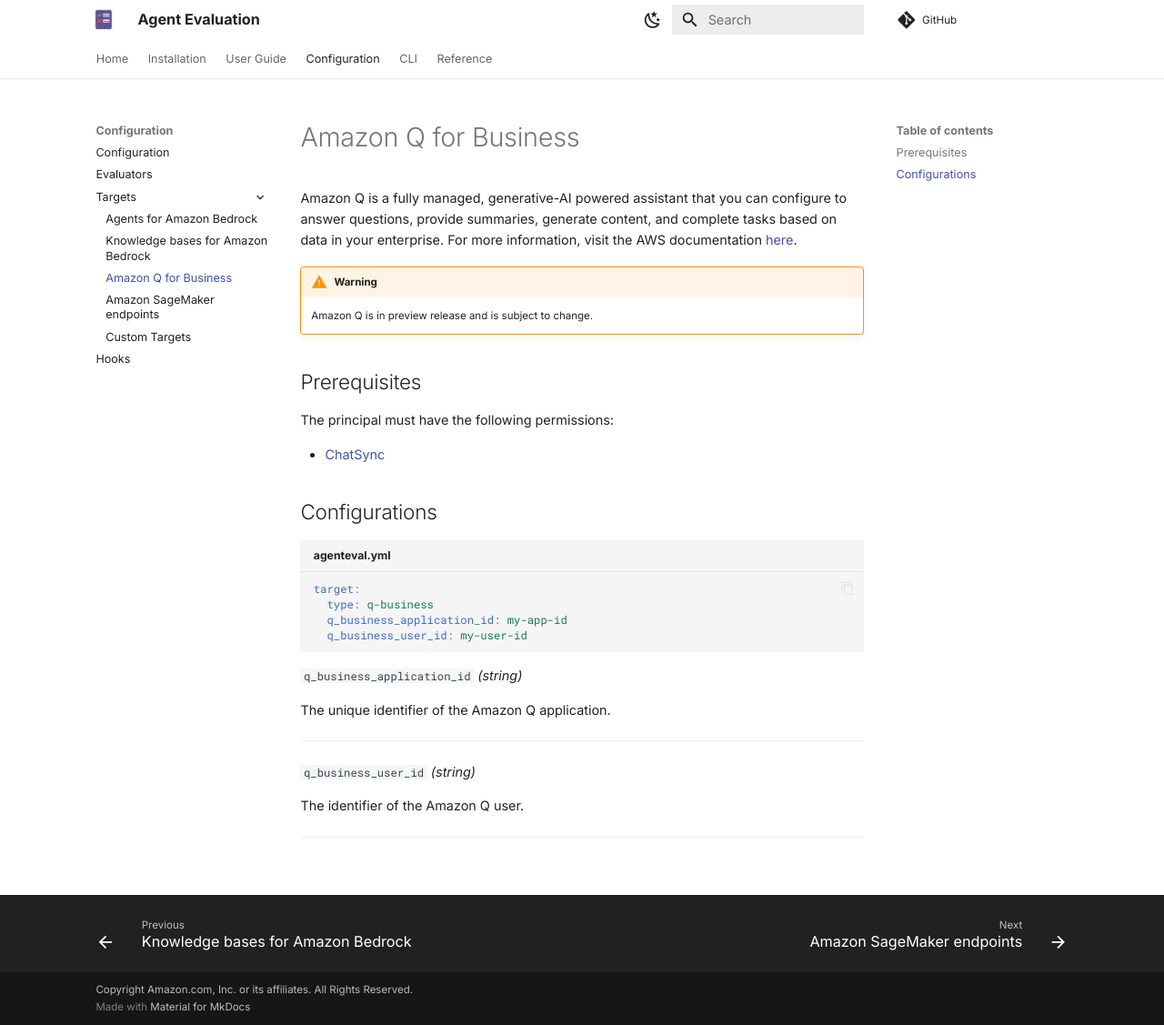
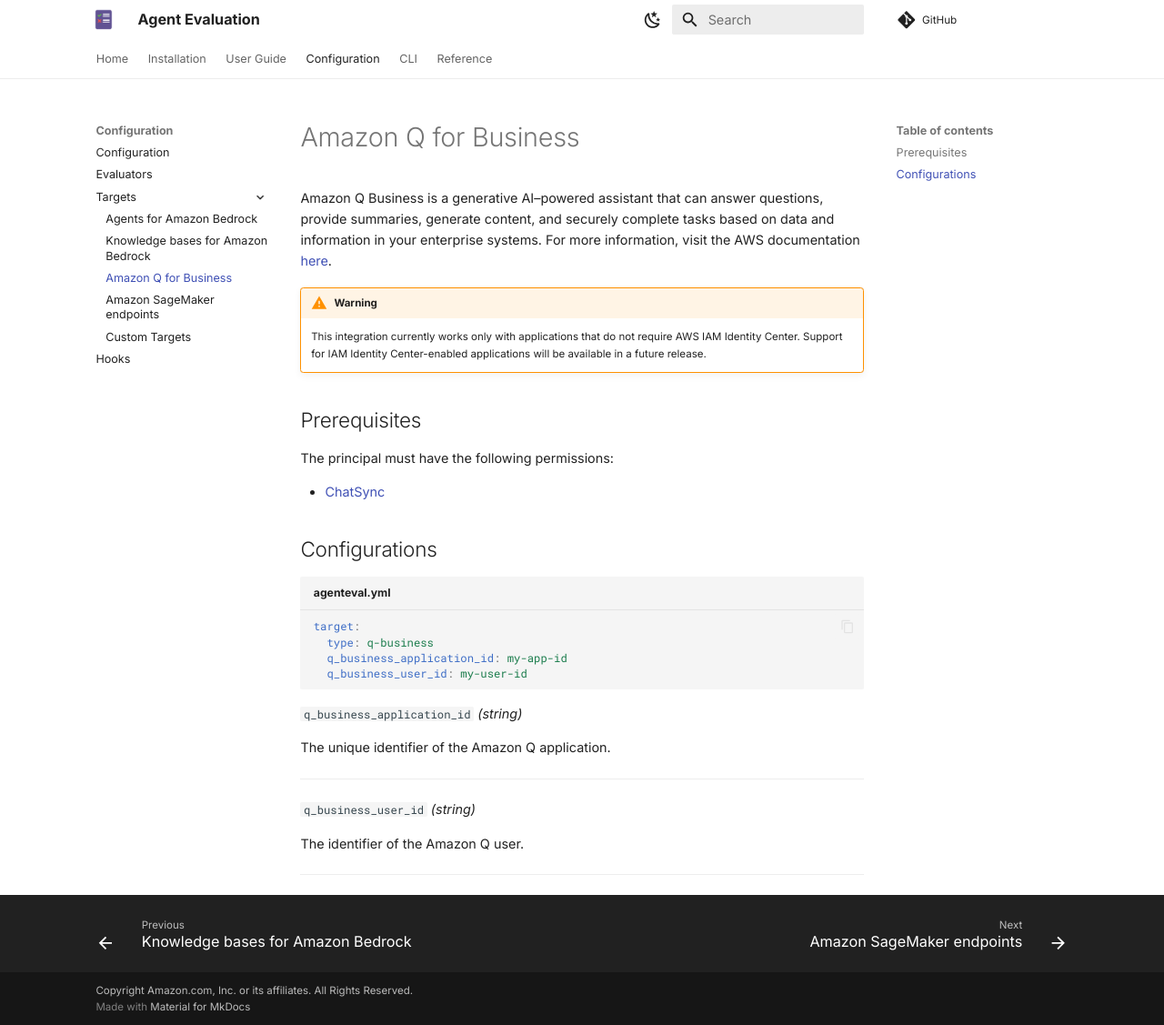
Before and after one commit to awslabs/agent-evaluation, an MkDocs documentation site: the page built from docs/targets/q_business.md, in a window 1280 px wide and 1127 px high. Shown: the whole window at 91% size. Built offline with MkDocs 1.6.1 and Material for MkDocs 9.7.7, drawn with Linux system fonts in a browser that asks for light colours; comment, search, counter and statistics services are not loaded.

Commit message:
docs: update warning for q business target

```diff
--- a/docs/targets/q_business.md
+++ b/docs/targets/q_business.md
@@ -1,11 +1,12 @@
 # Amazon Q for Business
 
-Amazon Q is a fully managed, generative-AI powered assistant that you can configure to answer questions, provide summaries, generate content, and complete tasks based on data in your enterprise. For more information, visit the AWS documentation [here](https://docs.aws.amazon.com/amazonq/latest/business-use-dg/what-is.html).
+Amazon Q Business is a generative AI–powered assistant that can answer questions, provide summaries, generate content, and securely complete tasks based on data and information in your enterprise systems. For more information, visit the AWS documentation [here](https://docs.aws.amazon.com/amazonq/latest/business-use-dg/what-is.html).
 
 
 !!! warning
 
-    Amazon Q is in preview release and is subject to change.
+    This integration currently works only with applications that do not require AWS IAM Identity Center. Support for
+    IAM Identity Center-enabled applications will be available in a future release.
 
 ## Prerequisites
 
```
